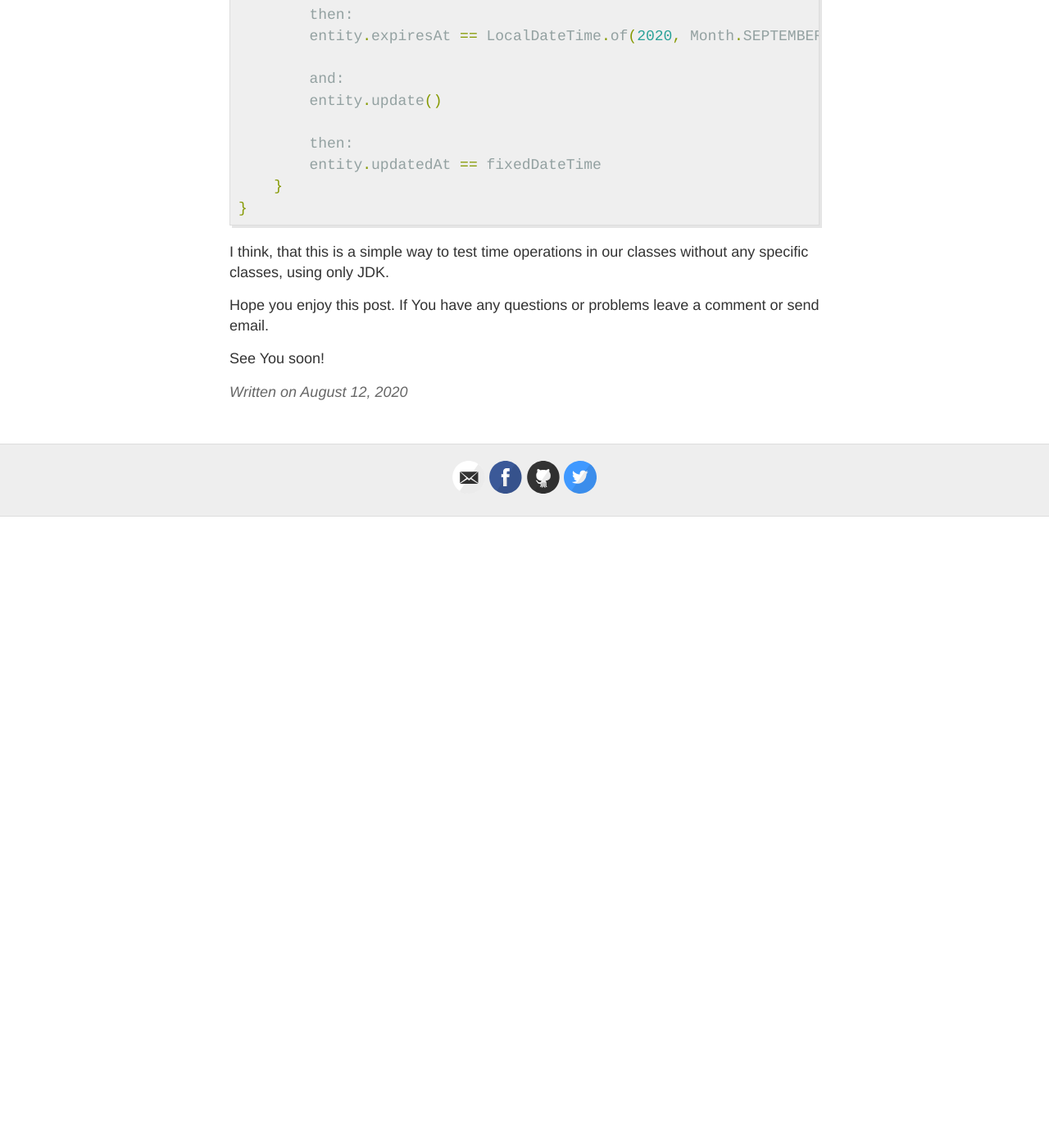
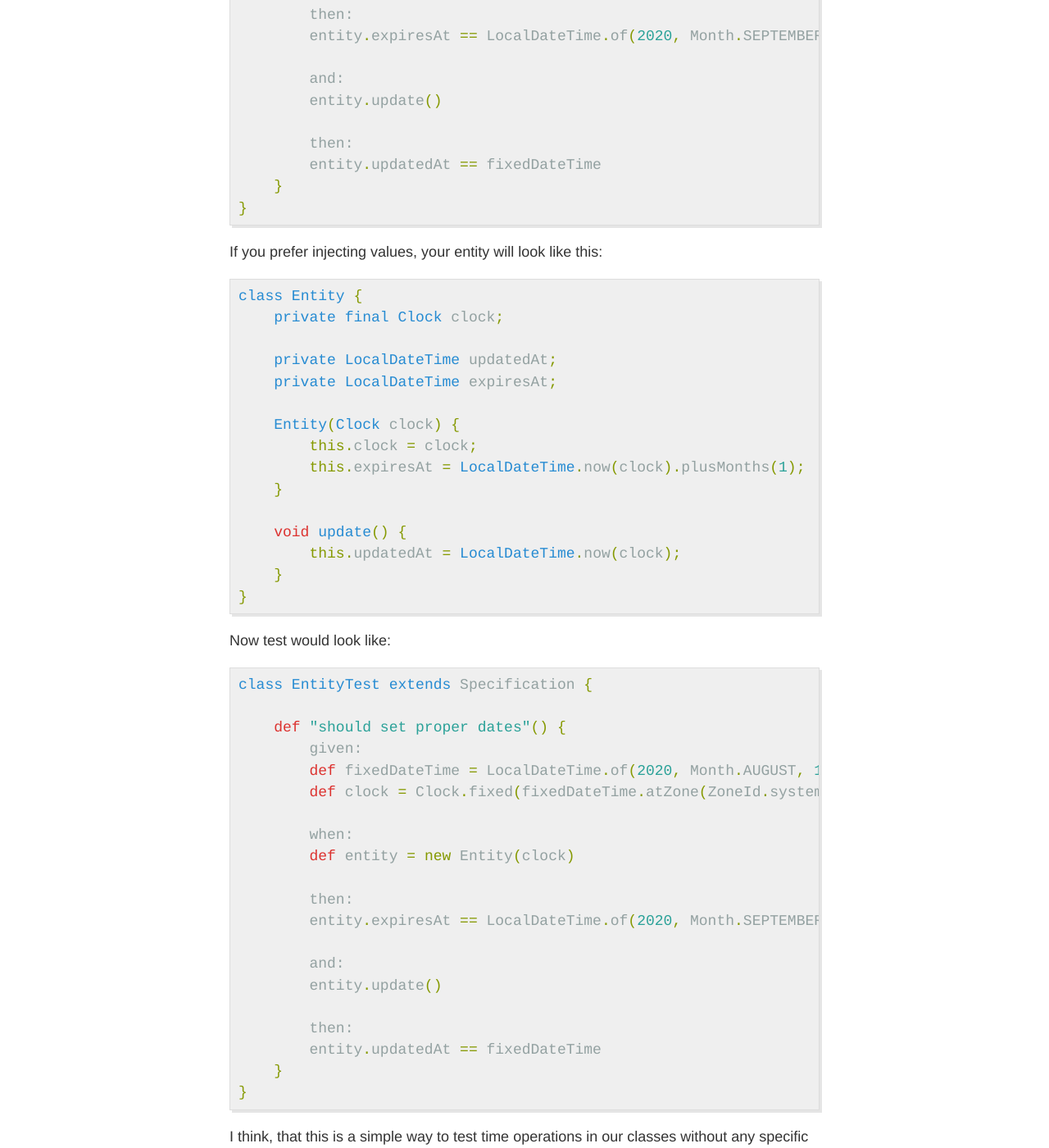
Before and after one commit to okraskat/okraskat.github.io, a Jekyll site: the page built from _posts/2020-08-12-testing-time-in-java.markdown, in a window 1280 px wide and 1400 px high, scrolled down 1141 px. Shown: the whole window at 82% size. Built offline with Jekyll 4.4.1, drawn with Linux system fonts in a browser that asks for light colours; our own code applies the rules of GitHub Pages for plain Markdown files; comment, search, counter and statistics services are not loaded; before the commit the page ends 1771 px from its top, so only the background shows below that.

Commit message:
Updated Testing Time In Java

```diff
--- a/_posts/2020-08-12-testing-time-in-java.markdown
+++ b/_posts/2020-08-12-testing-time-in-java.markdown
@@ -53,6 +53,49 @@ class EntityTest extends Specification {
 }
 {% endhighlight %}
 
+If you prefer injecting values, your entity will look like this:
+{% highlight java %}
+class Entity {
+    private final Clock clock;
+
+    private LocalDateTime updatedAt;
+    private LocalDateTime expiresAt;
+
+    Entity(Clock clock) {
+        this.clock = clock;
+        this.expiresAt = LocalDateTime.now(clock).plusMonths(1);
+    }
+
+    void update() {
+        this.updatedAt = LocalDateTime.now(clock);
+    }
+}
+{% endhighlight %}
+
+Now test would look like:
+{% highlight groovy %}
+class EntityTest extends Specification {
+
+    def "should set proper dates"() {
+        given:
+        def fixedDateTime = LocalDateTime.of(2020, Month.AUGUST, 12, 10, 0)
+        def clock = Clock.fixed(fixedDateTime.atZone(ZoneId.systemDefault()).toInstant(), ZoneId.systemDefault())
+
+        when:
+        def entity = new Entity(clock)
+
+        then:
+        entity.expiresAt == LocalDateTime.of(2020, Month.SEPTEMBER, 12, 10, 0)
+
+        and:
+        entity.update()
+
+        then:
+        entity.updatedAt == fixedDateTime
+    }
+}
+{% endhighlight %}
+
 I think, that this is a simple way to test time operations in our classes without any specific classes, using only JDK.
 
 Hope you enjoy this post. If You have any questions or problems leave a comment or send email.
```
